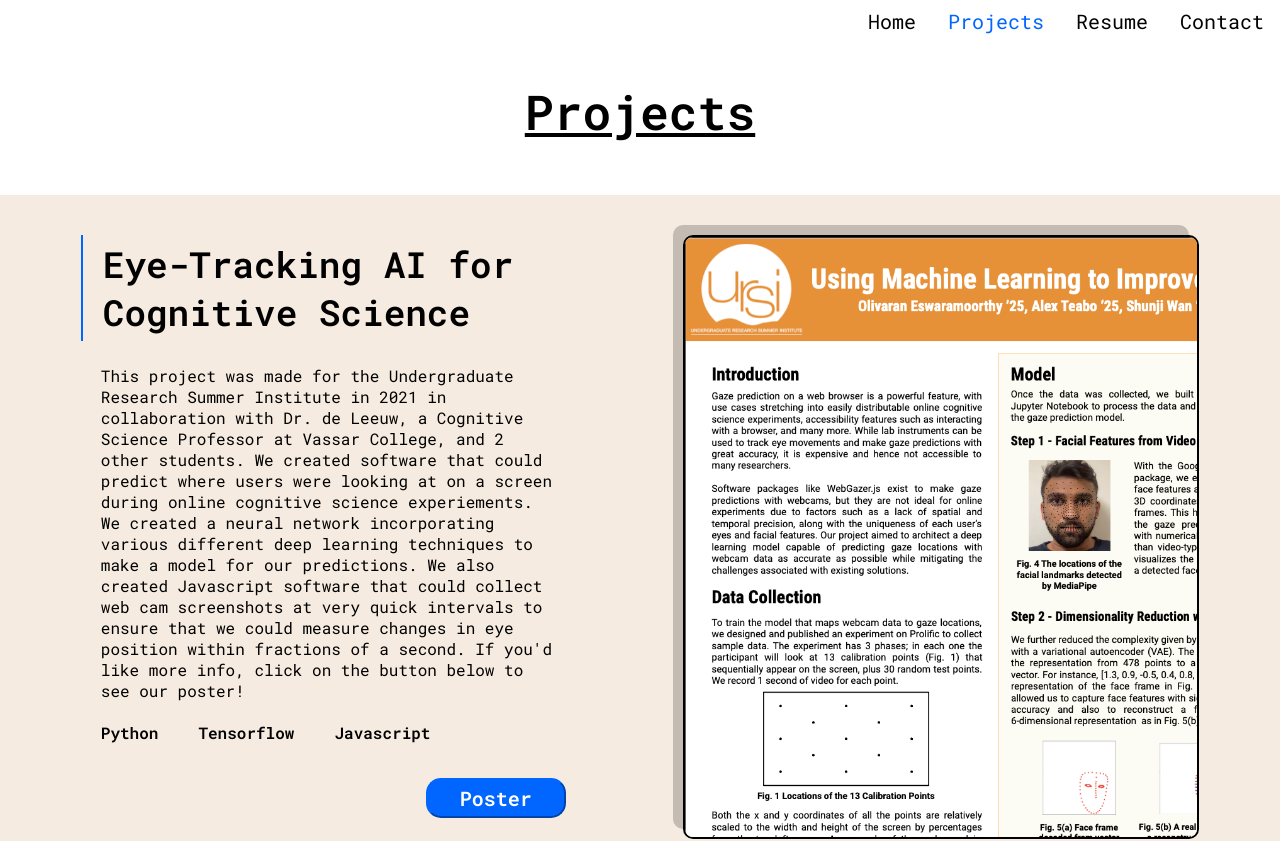
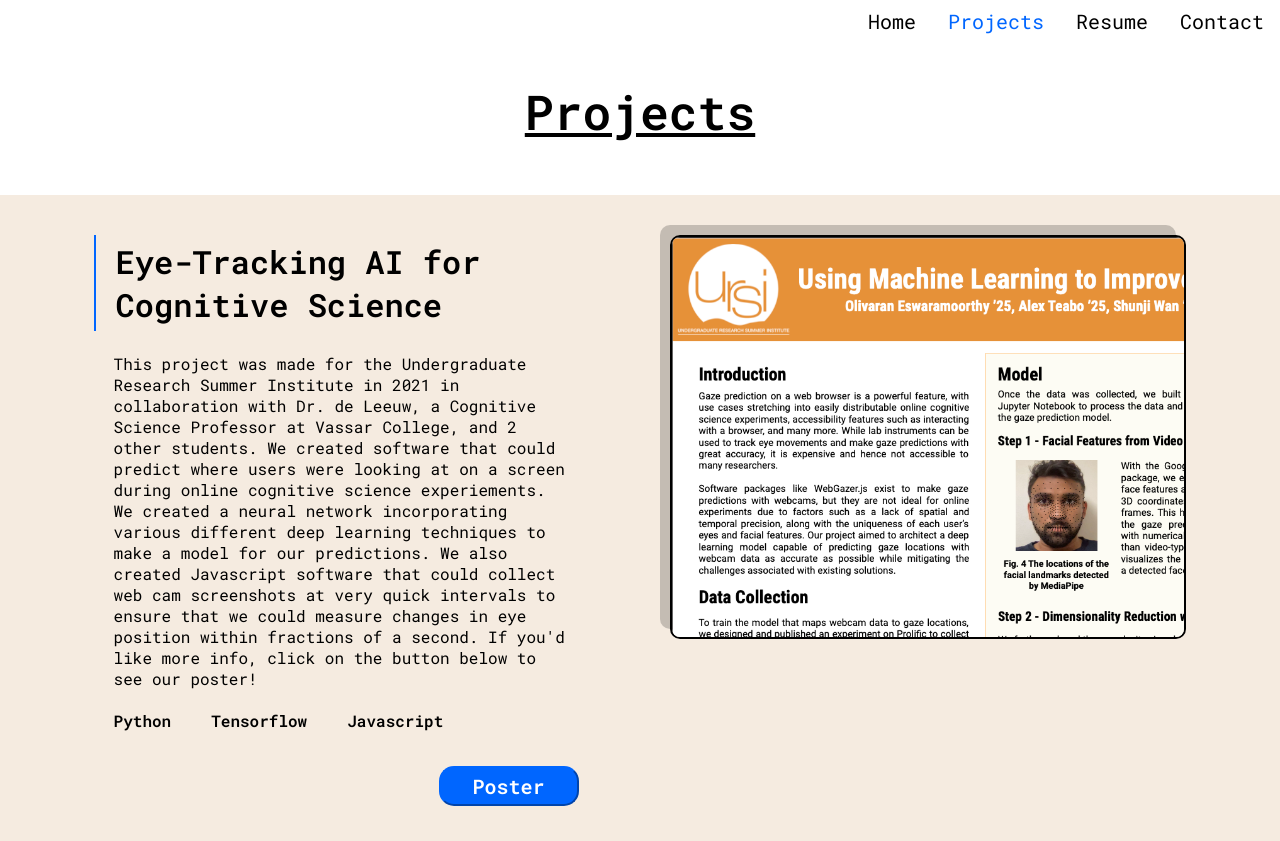
Before and after one commit to OlirEswar/OlirEswar.com, a React (Vite) app: page /Projects in a window 1280 px wide. Shown: the top 841 px of the page. Built offline with nearby package versions, Linux system fonts and the light colour scheme.

Commit message:
Adjusted padding, made component less crammed

```diff
--- a/src/ProjectCard.css
+++ b/src/ProjectCard.css
@@ -20,7 +20,7 @@
     padding:  5px 20px;
     text-decoration: none;
     font-family: "Roboto Mono", monospace;
-    font-size: 36px;
+    font-size: 32px;
     font-weight: 600;
     border-left: 2px solid #0066FF;
     text-align: start;
@@ -81,8 +81,8 @@
     text-align: center;
     min-width: 30%;
     max-width: 40%;
-    max-height: 600px;
-    margin-left: 8%;
+    max-height: 400px;
+    margin-left: 6%;
     margin-bottom: 10px;
     box-shadow: -10px -10px rgba(0, 0, 0, 0.2);
     border-radius: 10px;
```
